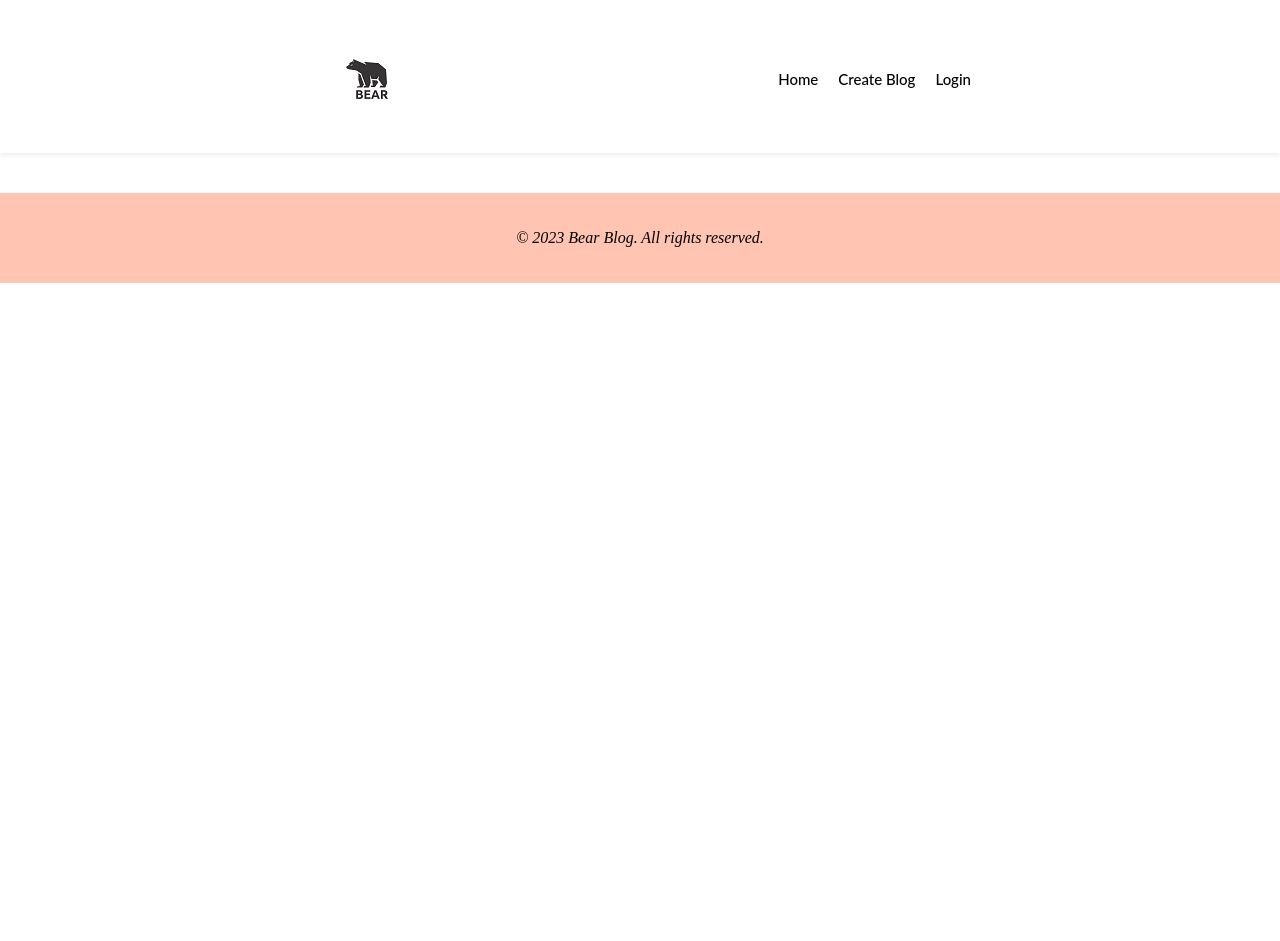
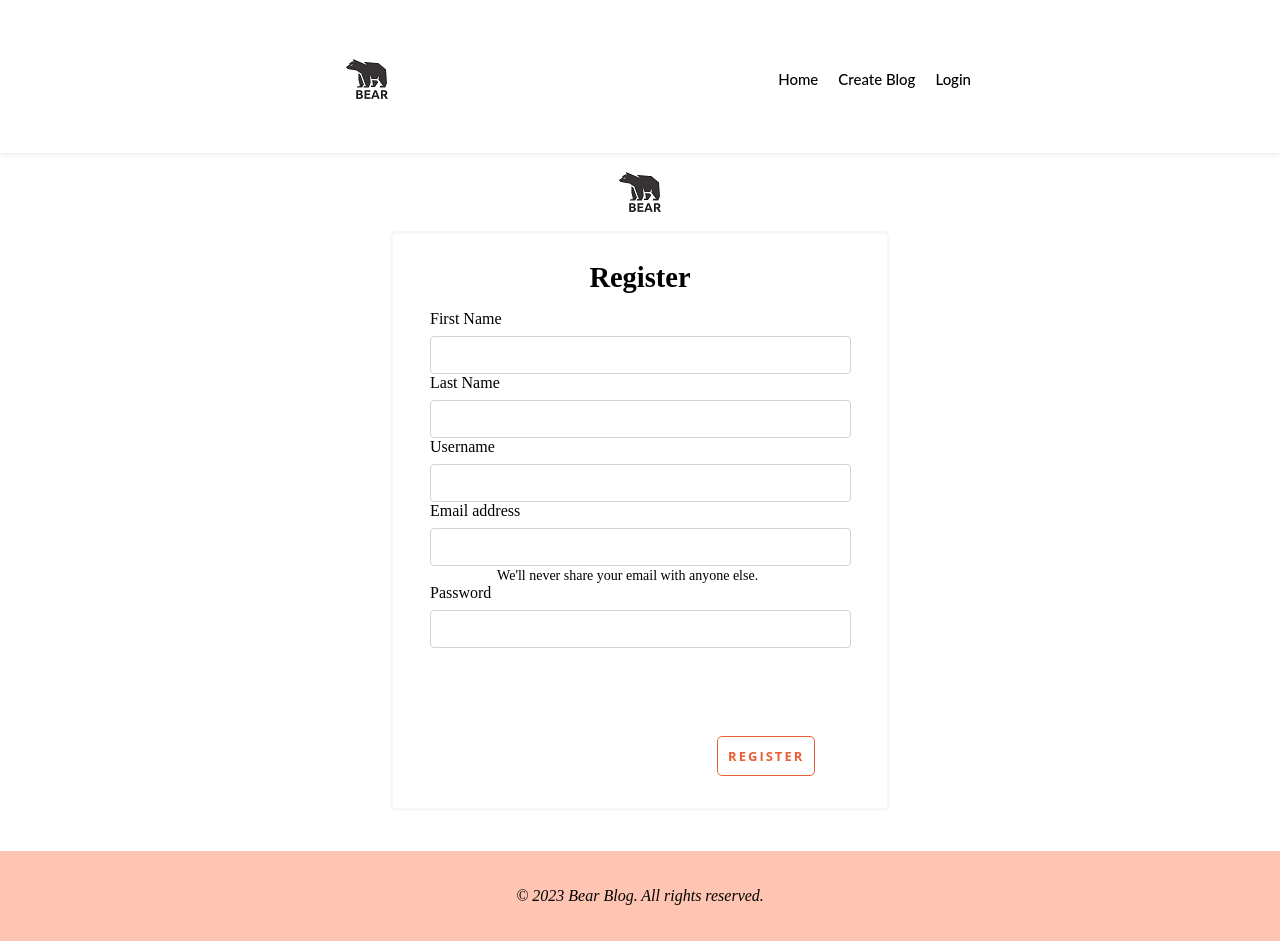
Before and after one commit to BBLB-Organization/Bear-Blog, an Angular app: page /register in a window 1280 px wide. Before the commit this address led to /. Before the commit the page ends 800 px from the top, so only its background shows below. Built offline with nearby package versions, Linux system fonts and the light colour scheme.

Commit message:
Created registration page so it looks nice, added environment endpoints, need to rewrite user services soon and refactor login and register logic to accept usernames

```diff
--- a/src/app/app-routing.module.ts
+++ b/src/app/app-routing.module.ts
@@ -4,6 +4,7 @@ import { BlogPageComponent } from './features/create-blog/pages/blog-home-page/b
 import { CreateBlogPageComponent } from './features/create-blog/pages/create-blog-page/create-blog-page.component';
 import { CreateCommentsComponent } from './features/create-comments/pages/view-comments-page/create-comments.component';
 import { CreateLoginPageComponent } from './features/create-login/pages/create-login-page/create-login-page.component';
+import { CreateUserRegistrationPageComponent } from './features/create-login/pages/create-user-registration-page/create-user-registration-page.component';
 
 
 
@@ -23,6 +24,10 @@ const routes: Routes = [
   {
     path:'login',
     component: CreateLoginPageComponent
+  },
+  {
+    path:'register',
+    component: CreateUserRegistrationPageComponent
   }
 ];
 
--- /dev/null
+++ b/src/app/core/models/users.ts
@@ -0,0 +1,6 @@
+export interface Users {
+    id: number | undefined,
+    username: string,
+    emailAddress: string,
+    password: string
+}
--- /dev/null
+++ b/src/app/core/services/user-service/users.service.ts
@@ -0,0 +1,46 @@
+import { HttpClient, HttpErrorResponse, HttpHeaders } from '@angular/common/http';
+import { Injectable } from '@angular/core';
+import { environment } from 'src/environments/environment';
+import { Users } from '../../models/users';
+import { Observable, catchError, map, throwError } from 'rxjs';
+
+@Injectable({
+  providedIn: 'root'
+})
+export class UsersService {
+
+  usersURL: string = environment.usersURL;
+
+  userHeaders = {
+    headers: new HttpHeaders({
+      'Content-Type': 'application/json'
+    })
+  };
+
+  constructor(private http: HttpClient) { }
+
+  registerUser(user: Users): Observable<Users> {
+    return this.http.post<Users>(this.usersURL + "/register-user", user, this.userHeaders
+    ).pipe(map(res => res), catchError(this.handleError));
+  }
+
+  checkLoginCredentials(user: Users): Observable<Users> {
+    return this.http.post<Users>(this.usersURL + "/login", user, this.userHeaders
+    ).pipe(map(res => res), catchError(this.handleError));
+  }
+
+
+  private handleError(error: HttpErrorResponse) {
+    if (error.status === 0) {
+      // A client-side or network error occurred. Handle it accordingly.
+      console.error('An error occurred:', error.error);
+    } else {
+      // The backend returned an unsuccessful response code.
+      // The response body may contain clues as to what went wrong.
+      console.error(
+        `Backend returned code ${error.status}, body was: `, error.error);
+    }
+    // Return an observable with a user-facing error message.
+    return throwError(() => new Error('Something bad happened; please try again later.'));
+  }
+}
--- /dev/null
+++ b/src/app/features/create-login/pages/create-user-registration-page/create-user-registration-page.component.css
@@ -0,0 +1,135 @@
+/* Center the container */
+.container {
+    display: flex;
+    justify-content: center;
+    align-items: center;
+}
+
+/* Adjust the card size */
+.card {
+    position: relative;
+    display: flex;
+    flex-direction: column;
+    min-width: 0;
+    height: auto;
+    word-wrap: break-word;
+    background-clip: border-box;
+    border: 3px solid rgba(0, 0, 0, 0.03);
+    border-radius: 0.375rem;
+}
+
+/* Center the card content */
+.card-body {
+    text-align: center;
+}
+
+/* Style the form elements */
+label {
+    display: block;
+    margin-bottom: 0.5rem;
+    text-align: left;
+}
+
+form {
+    display: block;
+    width: 80%;
+    margin-left: 7.5%;
+}
+
+.form-control {
+    word-wrap: break-word;
+    margin-right: auto;
+    width: 100%;
+    padding: 0.375rem 0.75rem;
+    font-size: 1rem;
+    line-height: 1.5;
+    color: #495057;
+    background-color: #fff;
+    background-clip: padding-box;
+    border: 1px solid #ced4da;
+    border-radius: 0.25rem;
+    transition: border-color 0.15s ease-in-out, box-shadow 0.15s ease-in-out;
+}
+
+/* Style the buttons */
+.signInButton,
+.registerButton {
+    margin-top: 0.5rem;
+    font-family: "Open Sans", sans-serif;
+    padding: 10px 10px;
+    background-color: #FFF;
+    font-size: 13px;
+    font-weight: 700;
+    text-transform: uppercase;
+    text-decoration: none;
+    letter-spacing: 2px;
+    margin-right: 10px;
+    border-radius: 5px;
+}
+
+.registerButton {
+    border: 1px solid #E85F37;
+    color: #E85F37;
+}
+
+.registerButton:hover{
+    background-color: #E85F37;
+    color: #FFF;
+    cursor: pointer;
+}
+
+.signInButton:hover{
+    background-color: #32a852;
+    color: #FFF;
+    cursor: pointer;
+}
+
+.signInButton {
+    border: 1px solid #32a852;
+    color: #32a852;
+}
+
+/* Add spacing between the buttons */
+.signInButton+.registerButton {
+    margin-left: 0.5rem;
+}
+
+.button-row{
+    text-align: right;
+}
+
+/* Center the logo image */
+img.mx-auto.d-block.text-center {
+    display: block;
+    margin-left: auto;
+    margin-right: auto;
+}
+
+/* Add space at the bottom */
+.pt-5 {
+    padding-top: 5rem;
+}
+
+.pb-5 {
+    padding-bottom: 2rem;
+}
+
+.button-row{
+    position: relative;
+}
+
+/* Center the card title */
+.card-title.text-center {
+    text-align: center;
+    font-size: calc(1.3rem + 0.6vw);
+}
+
+/* Add margin at the bottom of the card title */
+.card-title.mb-4 {
+    margin-bottom: 1rem;
+}
+
+/* Add smaller text for the form help */
+.form-text.text-muted {
+    font-size: 0.875rem;
+}
--- /dev/null
+++ b/src/app/features/create-login/pages/create-user-registration-page/create-user-registration-page.component.html
@@ -0,0 +1,41 @@
+<div class="container mt-5">
+    <div class="row">
+        <div class="col-md-4 offset-md-4">
+            <img src="assets/bear-logo.png" alt="lotto-power.png" class="mx-auto d-block text-center">
+            <div class="card">
+                <div class="card-body">
+                    <h3 class="card-title text-center mb-4">Register</h3>
+                    <form (ngSubmit)="registerUser()" [formGroup]="registerForm">
+                        <div>
+                            <label for="firstName">First Name</label>
+                            <input type="text" class="form-control" formControlName="firstName" id="firstName">
+                        </div>
+                        <div>
+                            <label for="lastName">Last Name</label>
+                            <input type="text" class="form-control" formControlName="lastName" id="lastName">
+                        </div>
+                        <div>
+                            <label for="username">Username</label>
+                            <input type="text" class="form-control" formControlName="username" id="userName">
+                        </div>
+                        <div>
+                            <label for="email">Email address</label>
+                            <input type="email" class="form-control" formControlName="email" id="email"
+                                aria-describedby="emailHelp">
+                            <small id="emailHelp" class="form-text text-muted">We'll never share your email with anyone
+                                else.</small>
+                        </div>
+                        <div>
+                            <label for="password">Password</label>
+                            <input type="password" class="form-control" formControlName="password" id="password">
+                        </div>
+                        <div class="pt-5 pb-5 button-row">
+                            <button type="submit"
+                                class="btn btn-lg btn-outline-primary col-md-5 registerButton">Register</button>
+                        </div>
+                    </form>
+                </div>
+            </div>
+        </div>
+    </div>
+</div>
--- /dev/null
+++ b/src/app/features/create-login/pages/create-user-registration-page/create-user-registration-page.component.ts
@@ -0,0 +1,47 @@
+import { Component, OnInit } from '@angular/core';
+import { FormBuilder, FormGroup, Validators } from '@angular/forms';
+import { Router } from '@angular/router';
+
+@Component({
+  selector: 'app-create-user-registration-page',
+  templateUrl: './create-user-registration-page.component.html',
+  styleUrls: ['./create-user-registration-page.component.css']
+})
+export class CreateUserRegistrationPageComponent implements OnInit {
+
+  registerForm: FormGroup = this.fb.group({
+    firstName: ['', Validators.required],
+    lastName: ['', Validators.required],
+    username: ['', Validators.required],
+    email: ['', Validators.required],
+    password: ['', Validators.required]
+  },
+    { updateOn: 'submit' }
+  );
+
+  get firstName(): string { return this.registerForm.get('firstName')?.value; }
+  get lastName(): string { return this.registerForm.get('lastName')?.value; }
+  get username(): string { return this.registerForm.get('username')?.value; }
+  get email(): string { return this.registerForm.get('email')?.value; }
+  get password(): string { return this.registerForm.get('password')?.value; }
+
+  prepareSave() {
+  }
+
+  registerUser(): void {
+    if (this.registerForm.valid) {
+      let registeredUser = this.prepareSave();
+      this.router.navigate(['login']);
+    }
+  }
+
+  constructor(
+    private fb: FormBuilder,
+    private router: Router
+    ) { }
+
+  ngOnInit(): void {
+
+  }
+
+}
--- a/src/app/features/features.module.ts
+++ b/src/app/features/features.module.ts
@@ -13,6 +13,7 @@ import { CreateCommentsComponent } from './create-comments/pages/view-comments-p
 import { UserCreateCommentsComponent } from './create-comments/user-create-comments/user-create-comments.component';
 import { ViewCommentsComponent } from './create-comments/view-comments/view-comments.component';
 import { CreateLoginPageComponent } from './create-login/pages/create-login-page/create-login-page.component';
+import { CreateUserRegistrationPageComponent } from './create-login/pages/create-user-registration-page/create-user-registration-page.component';
 
 
 
@@ -28,7 +29,7 @@ import { CreateLoginPageComponent } from './create-login/pages/create-login-page
     CreateCommentsComponent,
     UserCreateCommentsComponent,
     ViewCommentsComponent,
-    CreateLoginPageComponent
+    CreateLoginPageComponent, CreateUserRegistrationPageComponent
   ],
   imports: [
     CommonModule,
--- a/src/environments/environment.prod.ts
+++ b/src/environments/environment.prod.ts
@@ -3,5 +3,6 @@ export const environment = {
   blogURL: 'https://bear-blog-api-production.up.railway.app/blog',
   imageURL: 'https://bear-blog-api-production.up.railway.app/image',
   tagURL : 'https://bear-blog-api-production.up.railway.app/tag-list',
-  commentURL: 'https://bear-blog-api-production.up.railway.app/comments'
+  commentURL: 'https://bear-blog-api-production.up.railway.app/comments',
+  usersURL: 'https://bear-blog-api-production.up.railway.app/users'
 };
--- a/src/environments/environment.ts
+++ b/src/environments/environment.ts
@@ -3,5 +3,6 @@ export const environment = {
   blogURL: 'http://localhost:8080/blog',
   imageURL: 'http://localhost:8080/image',
   tagURL : 'http://localhost:8080/tag-list',
-  commentURL: 'http://localhost:8080/comments'
+  commentURL: 'http://localhost:8080/comments',
+  usersURL: 'http://localhost:8080/users'
 };
```
Also changed, not shown: src/app/features/create-login/pages/create-login-page/create-login-page.component.ts (+21 -8 lines), 2 other files (tests, documents, lock files or other folders).
